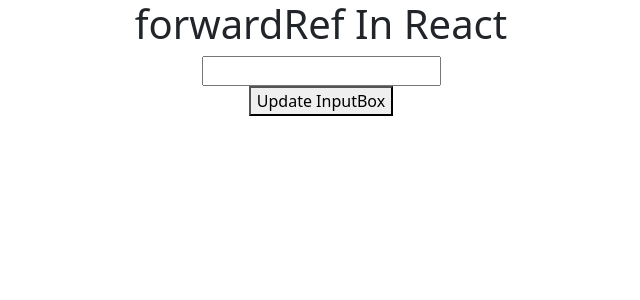
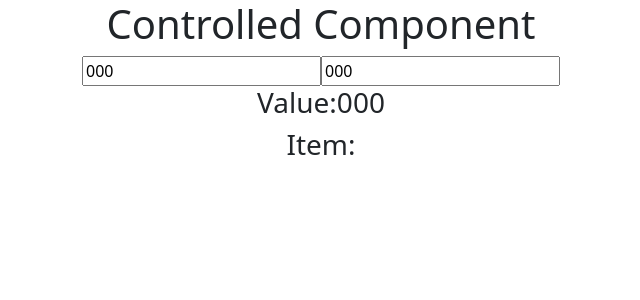
Before and after one commit to thisisshivamsingh/20-06-2022-Web-React, a React (Create React App) app: page / in a window 1280 px wide. Shown: the top 300 px of the page, without its empty margins (319-959 px from the left). Built offline with nearby package versions, Linux system fonts and the light colour scheme.

Commit message:
Controlled Component

```diff
--- a/src/App.js
+++ b/src/App.js
@@ -1,18 +1,29 @@
 import "./App.css";
-import React, { useRef } from "react";
-import User from "./User";
+import React, { useState } from "react";
 function App() {
-  const inputRef = useRef(null);
-  function updateInput() {
-    inputRef.current.value = "1000";
-    inputRef.current.style.color = "red";
-    inputRef.current.focus();
-  }
+  const [val, setVal] = useState("000");
+  const [item, setItem] = useState("");
   return (
     <div className="App">
-      <h1>forwardRef In React</h1>
-      <User ref={inputRef} />
-      <button onClick={updateInput}>Update InputBox</button>
+      <h1>Controlled Component</h1>
+      <input
+        type="text"
+        value={val}
+        // defaultValue="000"
+        onChange={(e) => {
+          setVal(e.target.value);
+        }}
+      />
+      <input
+        type="text"
+        defaultValue="000"
+        onChange={(e) => {
+          setItem(e.target.value);
+        }}
+      />
+
+      <h3>Value:{val}</h3>
+      <h3>Item:{item}</h3>
     </div>
   );
 }
```
